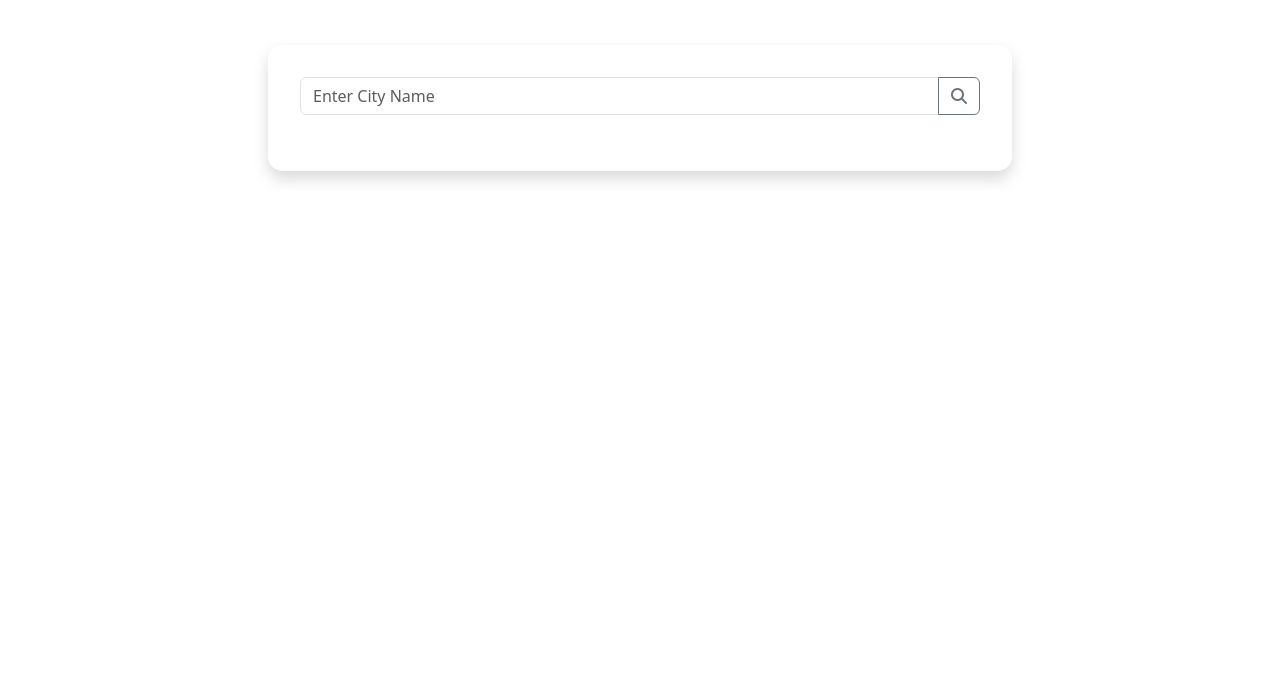
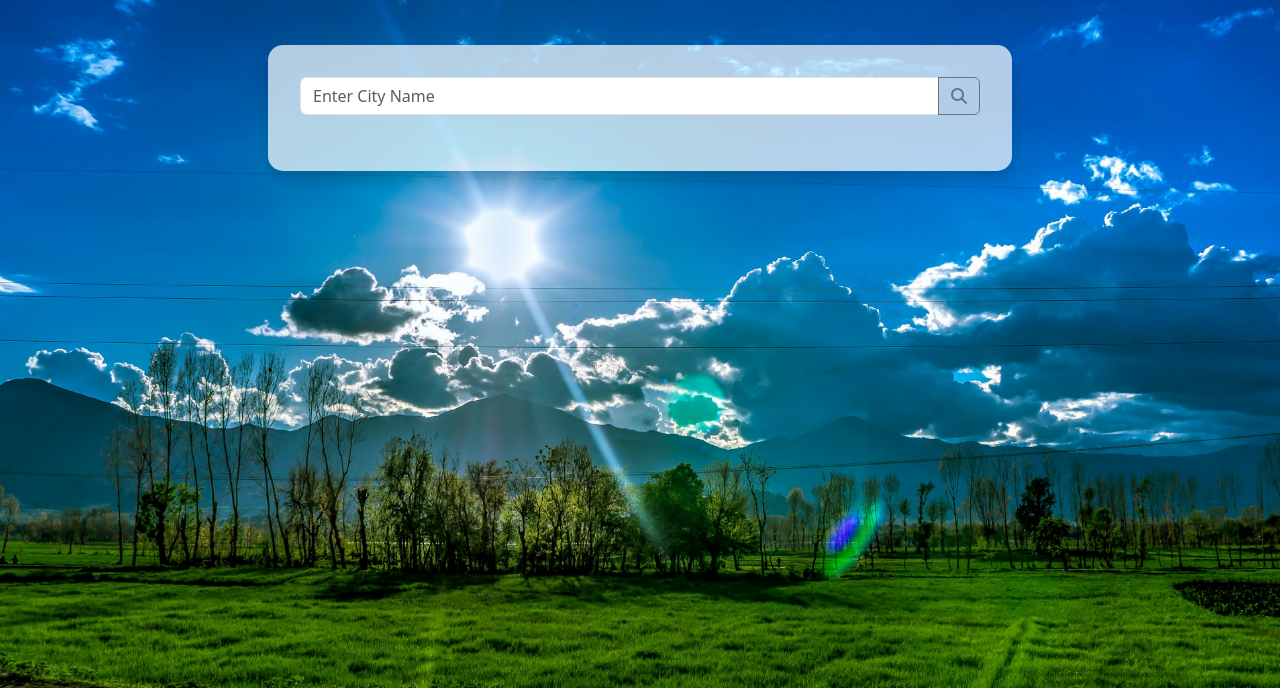
Before and after one commit to priyanshu-6264/Weather-app, a plain HTML site: page index.html in a window 1280 px wide. Shown: the part 112-800 px from the top of the page. Drawn offline with nearby package versions, Linux system fonts and the light colour scheme.

Commit message:
Update style.css

```diff
--- a/style.css
+++ b/style.css
@@ -1,5 +1,5 @@
 body{
-    background: url(images/clear.jpg) no-repeat center center fixed;
+    background: url(clear.jpg) no-repeat center center fixed;
     background-size: cover;
 }
 
```
